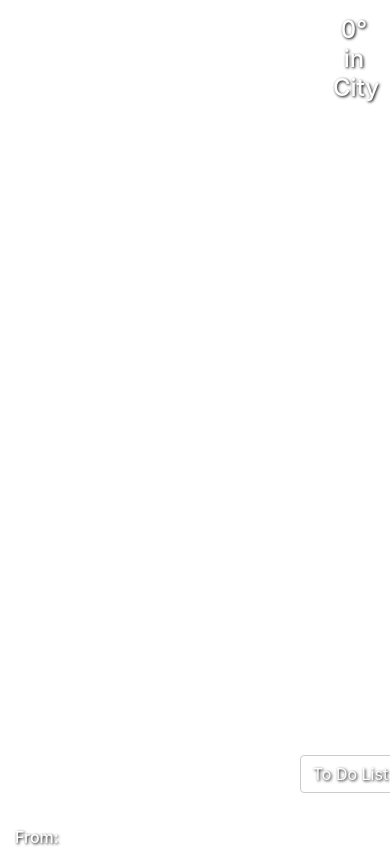
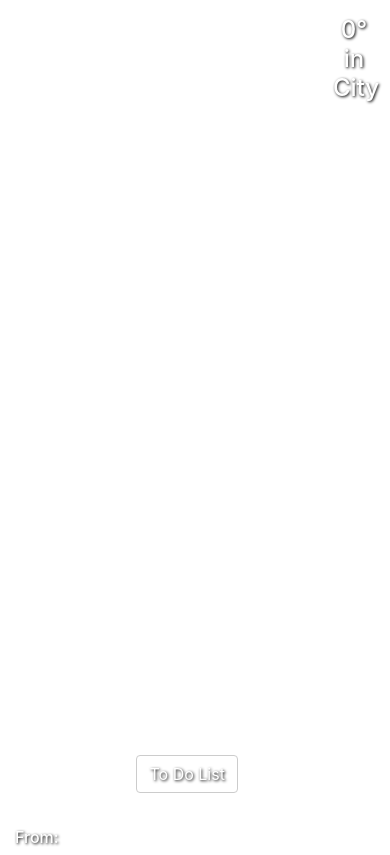
Before and after one commit to RileyTudbury/Inspire, a plain HTML site: page index.html in a window 390 px wide. Drawn offline with nearby package versions, Linux system fonts and the light colour scheme; no server answers.

Commit message:
todo takes width on small device

```diff
--- a/index.html
+++ b/index.html
@@ -27,7 +27,7 @@
 			<div class="col-6" id="quote">
 			</div>
 			<!-- To Do List -->
-			<div class="col-3 text-center" id="todo">
+			<div class="col-sm-12 col-md-3 text-center" id="todo">
 				<div class="collapse" id="list-group">
 					<div class="card-body text-left ">
 						<ul class="list-group list-group-flush ">
```
